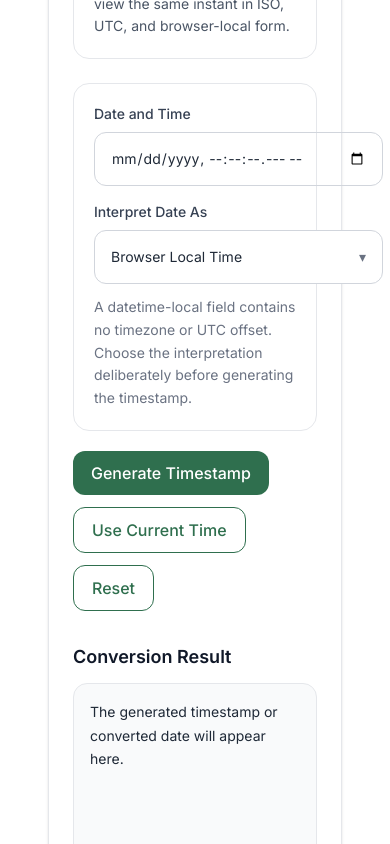
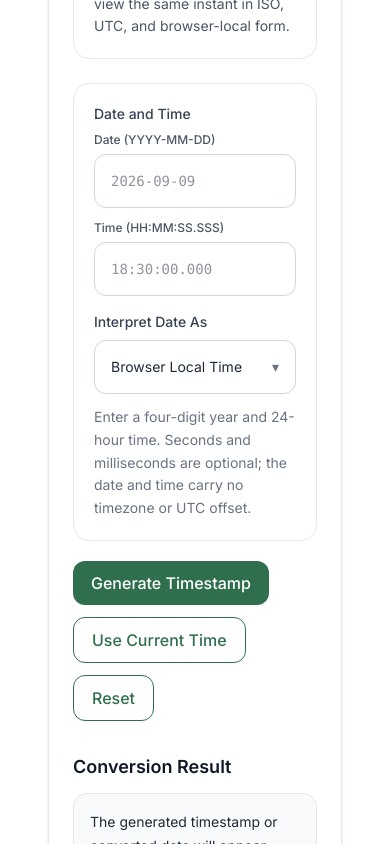
Before and after one commit to vaarunsonawwane-ops/yoryantra-new, a Next.js app: page /tools/unix-timestamp-generator in a window 390 px wide. Shown: the part 880-1724 px from the top of the page. Built offline with nearby package versions, Linux system fonts and the light colour scheme.

Commit message:
Batch 51 - 360° Elaborative Freeze - Natural Human Version update

```diff
--- a/app/data/tools.tsx
+++ b/app/data/tools.tsx
@@ -827,7 +827,7 @@ export const tools = [
 {
   title: "HTTP Request Parser",
   description:
-    "Parse raw HTTP requests, inspect headers, query parameters, cookies, and request bodies.",
+    "Break raw HTTP requests into request line, headers, query data, cookies, body, and framing details.",
   href: "/tools/http-request-parser",
   category: "Developer Tools",
 },
@@ -836,7 +836,7 @@ export const tools = [
 {
   title: "SQL Beautifier / Minifier",
   description:
-    "Beautify, format, minify, and clean SQL queries directly in your browser.",
+    "Beautify or minify SQL while preserving quoted text, comments, dollar-quoted strings, and comparison operators.",
   href: "/tools/sql-beautifier-minifier",
   category: "Developer Tools",
 },
@@ -845,7 +845,7 @@ export const tools = [
 {
   title: "cURL Command Parser",
   description:
-    "Parse cURL commands into method, URL, headers, cookies, body, and request details.",
+    "Parse cURL commands into method, URL, headers, authentication, cookies, and request body without losing duplicate headers.",
   href: "/tools/curl-command-parser",
   category: "Developer Tools",
 },
--- a/app/tools/unix-timestamp-generator/ToolClient.tsx
+++ b/app/tools/unix-timestamp-generator/ToolClient.tsx
@@ -15,6 +15,7 @@ const MAX_DATE_MS = 8_640_000_000_000_000;
 export default function ToolClient() {
   const [mode, setMode] = useState<Mode>("date-to-timestamp");
   const [dateInput, setDateInput] = useState("");
+  const [timeInput, setTimeInput] = useState("");
   const [dateInterpretation, setDateInterpretation] =
     useState<DateInterpretation>("local");
   const [timestampInput, setTimestampInput] = useState("");
@@ -32,12 +33,15 @@ export default function ToolClient() {
 
   const useCurrentTime = () => {
     const now = new Date();
-    setMode("date-to-timestamp");
-    setDateInput(
+    const value =
       dateInterpretation === "utc"
         ? toUtcDatetimeLocalValue(now)
-        : toLocalDatetimeValue(now)
-    );
+        : toLocalDatetimeValue(now);
+    const [datePart, timePart] = value.split("T");
+
+    setMode("date-to-timestamp");
+    setDateInput(datePart);
+    setTimeInput(timePart);
     setOutput("");
     setError("");
     setCopyState("idle");
@@ -48,18 +52,19 @@ export default function ToolClient() {
 
     try {
       if (mode === "date-to-timestamp") {
-        if (!dateInput.trim()) {
-          throw new Error("Enter a date and time before generating a timestamp.");
+        if (!dateInput.trim() || !timeInput.trim()) {
+          throw new Error("Enter both the date and time before generating a timestamp.");
         }
 
-        const date = parseDateTimeInput(dateInput, dateInterpretation);
+        const wallClockInput = `${dateInput.trim()}T${timeInput.trim()}`;
+        const date = parseDateTimeInput(wallClockInput, dateInterpretation);
         const milliseconds = date.getTime();
         const seconds = formatUnixSeconds(milliseconds);
         const browserZone = getBrowserTimeZone();
 
         setOutput(
           [
-            `Input: ${dateInput}`,
+            `Input: ${dateInput.trim()} ${timeInput.trim()}`,
             `Interpreted as: ${
               dateInterpretation === "utc"
                 ? "UTC"
@@ -115,6 +120,7 @@ export default function ToolClient() {
 
   const resetAll = () => {
     setDateInput("");
+    setTimeInput("");
     setTimestampInput("");
     setTimestampUnit("seconds");
     setDateInterpretation("local");
@@ -169,10 +175,15 @@ export default function ToolClient() {
         <div className="mt-6 rounded-2xl border border-gray-200 bg-white p-5">
           <div className="grid gap-4 md:grid-cols-2">
             <div>
-              <label className="block mb-2 text-sm font-medium text-gray-700">Date and Time</label>
+              <span className="block mb-2 text-sm font-medium text-gray-700">Date and Time</span>
+              <div className="grid gap-3 sm:grid-cols-2">
+                <div>
+                  <label htmlFor="unix-date" className="mb-1.5 block text-xs font-medium text-gray-600">
+                    Date (YYYY-MM-DD)
+                  </label>
                   <input
-                type="datetime-local"
-                step="0.001"
+                    id="unix-date"
+                    type="text"
                     value={dateInput}
                     onChange={(event: ChangeEvent<HTMLInputElement>) => {
                       setDateInput(event.target.value);
@@ -180,8 +191,34 @@ export default function ToolClient() {
                       setError("");
                       setCopyState("idle");
                     }}
-                className="w-full rounded-xl border border-gray-300 p-4 text-sm outline-none transition focus:border-transparent focus:ring-2 focus:ring-[var(--green)]"
+                    placeholder="2026-09-09"
+                    autoComplete="off"
+                    spellCheck={false}
+                    className="w-full rounded-xl border border-gray-300 p-4 text-sm font-mono outline-none transition focus:border-transparent focus:ring-2 focus:ring-[var(--green)]"
                   />
+                </div>
+
+                <div>
+                  <label htmlFor="unix-time" className="mb-1.5 block text-xs font-medium text-gray-600">
+                    Time (HH:MM:SS.SSS)
+                  </label>
+                  <input
+                    id="unix-time"
+                    type="text"
+                    value={timeInput}
+                    onChange={(event: ChangeEvent<HTMLInputElement>) => {
+                      setTimeInput(event.target.value);
+                      setOutput("");
+                      setError("");
+                      setCopyState("idle");
+                    }}
+                    placeholder="18:30:00.000"
+                    autoComplete="off"
+                    spellCheck={false}
+                    className="w-full rounded-xl border border-gray-300 p-4 text-sm font-mono outline-none transition focus:border-transparent focus:ring-2 focus:ring-[var(--green)]"
+                  />
+                </div>
+              </div>
             </div>
 
             <YoryantraSelect
@@ -201,7 +238,7 @@ export default function ToolClient() {
           </div>
 
           <p className="mt-3 text-sm leading-relaxed text-gray-500">
-            A datetime-local field contains no timezone or UTC offset. Choose the interpretation deliberately before generating the timestamp.
+            Enter a four-digit year and 24-hour time. Seconds and milliseconds are optional; the date and time carry no timezone or UTC offset.
           </p>
         </div>
       ) : (
@@ -295,9 +332,9 @@ export default function ToolClient() {
 
         <div className="grid gap-4 md:grid-cols-2">
           <div className="self-start rounded-xl border border-amber-200 bg-amber-50 p-5">
-            <h2 className="font-semibold text-amber-950">Local date input has a timezone boundary</h2>
+            <h2 className="font-semibold text-amber-950">Local wall-clock input has a timezone boundary</h2>
             <p className="mt-2 text-sm leading-relaxed text-amber-900">
-              The HTML datetime-local value carries no timezone. Browser Local
+              A wall-clock date-time value carries no timezone. Browser Local
               Time uses the machine's current timezone rules. During daylight
               saving transitions, some wall times do not exist and some occur
               twice; JavaScript chooses an offset for ambiguous repeated times.
@@ -362,7 +399,7 @@ export default function ToolClient() {
 function parseDateTimeInput(value: string, interpretation: DateInterpretation): Date {
   const match = /^(\d{4})-(\d{2})-(\d{2})T(\d{2}):(\d{2})(?::(\d{2})(?:\.(\d{1,3}))?)?$/.exec(value);
   if (!match) {
-    throw new Error("Enter a complete date and time in the datetime field.");
+    throw new Error("Enter the date as YYYY-MM-DD and time as HH:MM, optionally adding seconds and milliseconds.");
   }
 
   const year = Number(match[1]);
```
Lines whose indentation alone changed are shown as unchanged.
